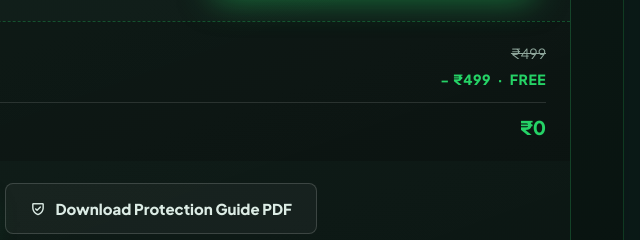
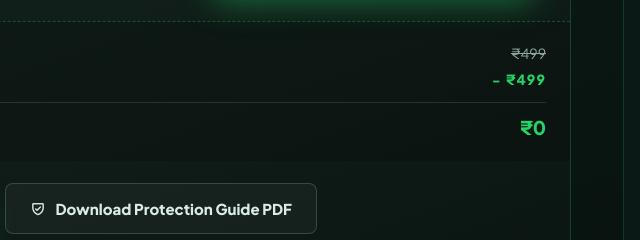
Before and after one commit to Prashantpareek-dev/whatsapp_master_class, a plain HTML site: page thankyou.html in a window 1280 px wide. Shown: the part 1085-1325 px from the top of the page, 486-1126 px from the left. Drawn offline with nearby package versions, Linux system fonts and the light colour scheme.

Commit message:
changes updated1

```diff
--- a/thankyou.html
+++ b/thankyou.html
@@ -470,7 +470,7 @@
         .tk-price .row .free {
             color: var(--green);
             font-weight: 800;
-            letter-spacing: .04em
+            letter-spacing: .08em
         }
 
         .tk-price .total {
@@ -742,8 +742,7 @@
 
                 <div class="tk-price">
                     <div class="row"><span>Masterclass Fee</span><span><s>&#8377;499</s></span></div>
-                    <div class="row"><span>Special Discount (100%)</span><span class="free">− &#8377;499 &nbsp;·&nbsp;
-                            FREE</span></div>
+                    <div class="row"><span>Special Discount (100%)</span><span class="free">− &#8377;499 </span></div>
                     <div class="row total"><span>Total Payable</span><span>&#8377;0</span></div>
                 </div>
 
```
